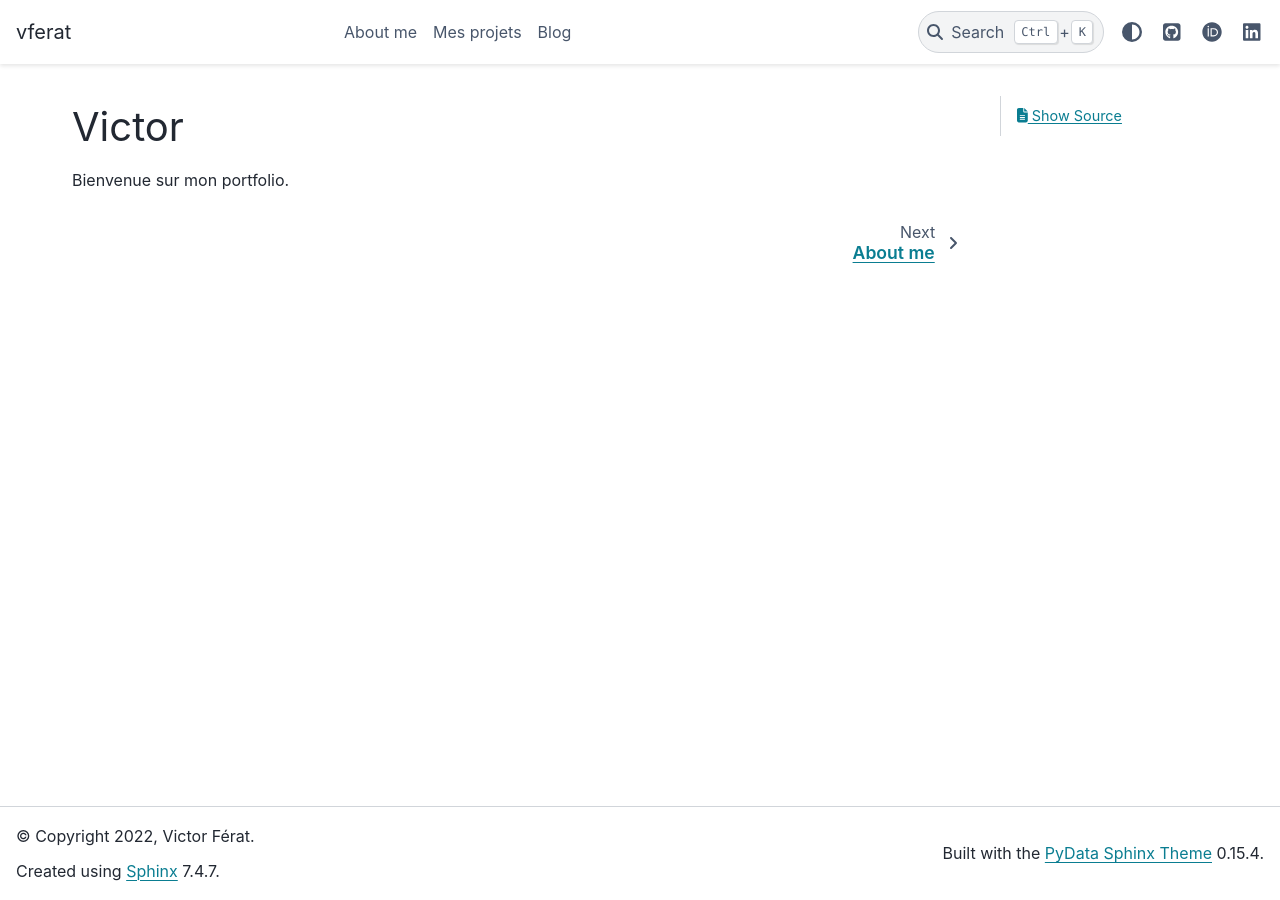
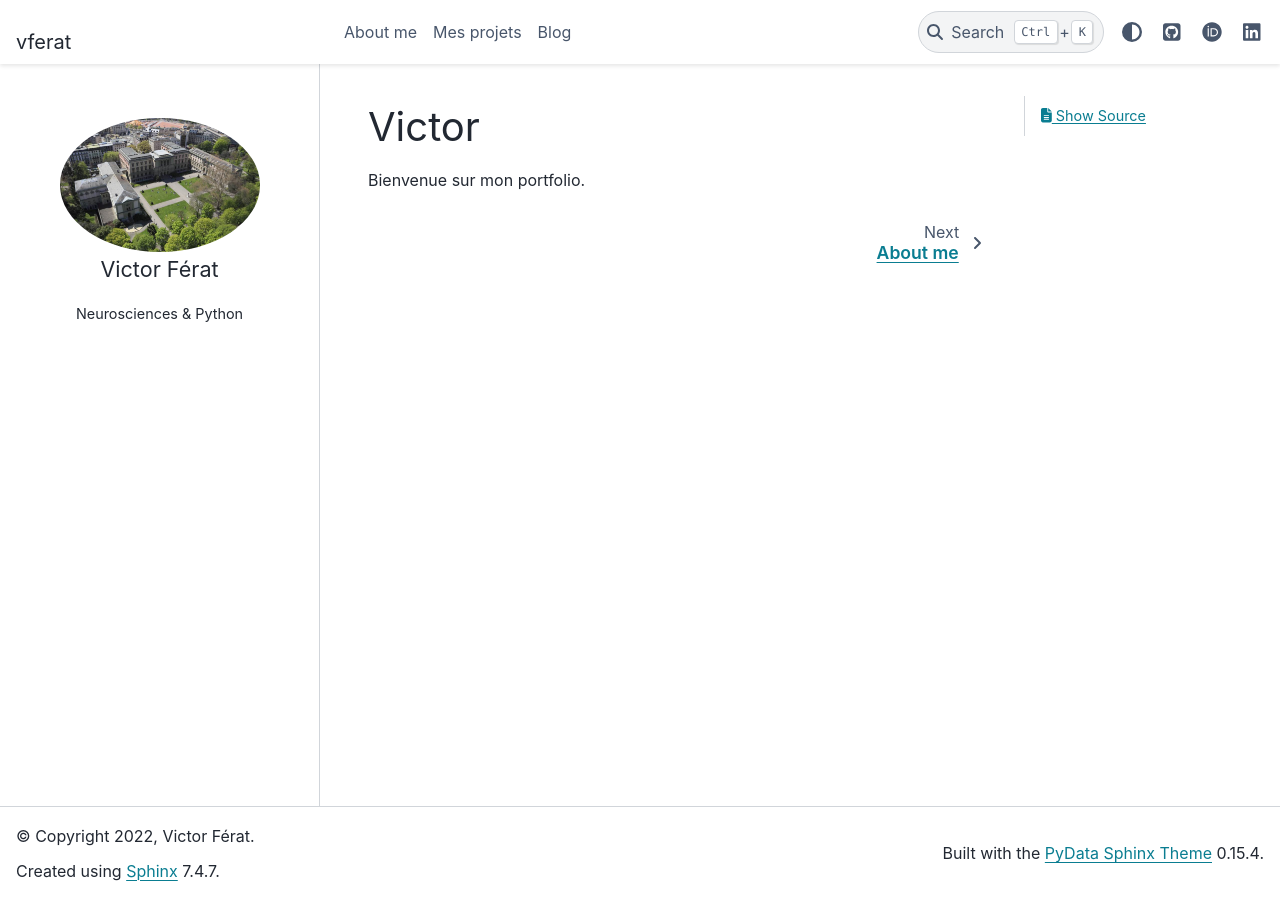
Before and after one commit to vferat/demo_portfolio, a Sphinx documentation site: the page built from source/index.md, in a window 1280 px wide. Built offline with Sphinx 7.4.7 and the PyData theme 0.15.4, drawn with Linux system fonts in a browser that asks for light colours.

```diff
--- a/requirements.txt
+++ b/requirements.txt
@@ -1,3 +1,4 @@
 sphinx
 pydata-sphinx-theme
 myst-parser
+ablog
--- /dev/null
+++ b/source/_static/custom.css
@@ -0,0 +1,25 @@
+@import "basic.css";
+
+/* Bio area */
+div.profile-pic {
+    margin-top: 1em;
+}
+
+div.profile-pic img {
+    border-radius: 50%;
+    width: 200px;
+    height: 100%;
+    margin: 0 auto;
+    display: block;
+}
+
+.title {
+    margin: 1em auto;
+    max-width: 220px;
+    text-align: center;
+}
+
+.name {
+    font-size: 1.5em;
+    text-align: center;
+}
--- /dev/null
+++ b/source/_templates/sidebar.html
@@ -0,0 +1,10 @@
+<div class="profile-pic"><img src="{{ pathto('_static/LUNIGE-Profile-Picture-2.jpg', 1) }}" /></div>
+
+<div class="bio">
+    <div class="name">
+        Victor Férat
+    </div>
+    <div class="title">
+        <center>Neurosciences & Python</center>
+    </div>
+</div>
--- a/source/conf.py
+++ b/source/conf.py
@@ -31,7 +31,10 @@ source_suffix = {
 html_theme = 'pydata_sphinx_theme'
 html_static_path = ['_static']
 
+html_css_files = ["custom.css"]
+
 html_title = "vferat"
+html_favicon = "_static/mylogo.fav"
 
 html_theme_options = {
   "github_url": "https://github.com/vferat/",
@@ -49,3 +52,15 @@ html_theme_options = {
         ],
   "search_bar_text": "Search this site...",
 }
+
+html_sidebars = {'index': ['sidebar.html'],
+                 'about': ['sidebar.html'],
+                 'blog': ['tagcloud.html', 'archives.html'],
+                 'blog/**': ['tagcloud.html', 'archives.html'],
+                 'blog/**/**': ['tagcloud.html', 'archives.html']}
+
+## Blog
+extensions += ['ablog']
+blog_title = "Mon Blog"
+blog_path = "blog"
+blog_post_pattern = "posts/*/*"
```
Also changed, not shown: source/posts/2022/2022-11-11.md (added, +8 -0 lines), source/_static/LUNIGE-Profile-Picture-2.jpg (added), 1 other file.
